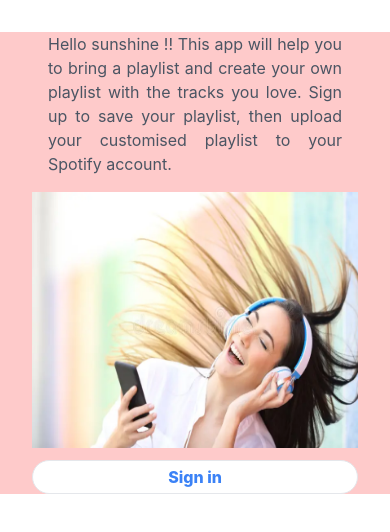
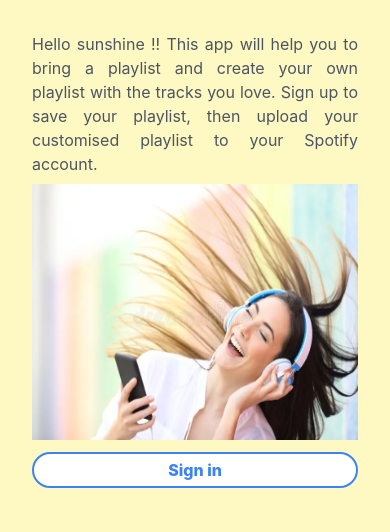
Before and after one commit to Afsha10/song-sieve, a React (Create React App) app in the folder frontend/: page / in a window 390 px wide. Shown: the top 532 px of the page. Built offline with nearby package versions, Linux system fonts and the light colour scheme.

Commit message:
Make some design changes using Tailwind
* Style the button
* Adjust the text section, font size according to mobile, tablet and desktop
* Make the size of the image bit bigger and adjust for different screens
* Change background colour to soft yellow in App.js

```diff
--- a/frontend/src/App.js
+++ b/frontend/src/App.js
@@ -3,7 +3,7 @@ import AppRouter from "./AppRouter";
 
 function App() {
   return (
-    <div className="App">
+    <div className=" flex flex-col bg-yellow-100 min-h-screen">
       <header className="App-header">
         <RouterProvider
           router={AppRouter}
--- a/frontend/src/components/screens/LoginScreen.jsx
+++ b/frontend/src/components/screens/LoginScreen.jsx
@@ -25,27 +25,24 @@ function LoginScreen() {
   }, []);
 
   return (
-    <div className="grow bg-red-200">
-      <div className="m-8 text-justify font-sm md:font-semibold md:text-2xl lg:text-4xl text-gray-600">
-        <p className="m-4">
-          Hello sunshine !! This app will help you to bring a playlist and
-          create your own playlist with the tracks you love. Sign up to save
-          your playlist, then upload your customised playlist to your Spotify
-          account.
+    <div className="flex flex-col grow bg-yellow-100 justify-between m-8 text-justify font-sm md:font-semibold md:text-2xl lg:text-3xl text-gray-600">
+      <p className="lg:mx-auto lg:w-3/5 mb-2 lg:mb-5">
+        Hello sunshine !! This app will help you to bring a playlist and create
+        your own playlist with the tracks you love. Sign up to save your
+        playlist, then upload your customised playlist to your Spotify account.
       </p>
       <div>
         <img
           src={bg}
           alt="Spotify logo"
-            className="flex items-center h-64 sm:mx-7 sm:h-20 md:mx-auto md:my-8 md:h-80 lg:h-96 lg:h-24"
+          className="flex items-center h-64 sm:mx-7 sm:h-20 md:mx-auto md:h-full"
         />
       </div>
 
-        <div className="flex flex-col">
+      <div className="flex flex-col md:items-center">
         <button
-            className=" bg-white text-blue-500 font-extrabold py-1 px-4 rounded-full mt-3 md:mt-20 border"
+          className=" bg-white text-blue-500 transition-colors duration-200 hover:bg-blue-100 active:bg-yellow-500 font-extrabold py-1 px-5 md:py-3 md:px-20 lg:py-5 lg:px-36 rounded-full mt-3 border-2 lg:border-4 border-blue-500"
           type="button"
-            data-te-ripple-init
           onClick={() =>
             redirectToSpotify(
               localStorage.getItem("codeVerifier"),
@@ -58,7 +55,6 @@ function LoginScreen() {
         </button>
       </div>
     </div>
-    </div>
   );
 }
 
```
Lines whose indentation alone changed are shown as unchanged.
